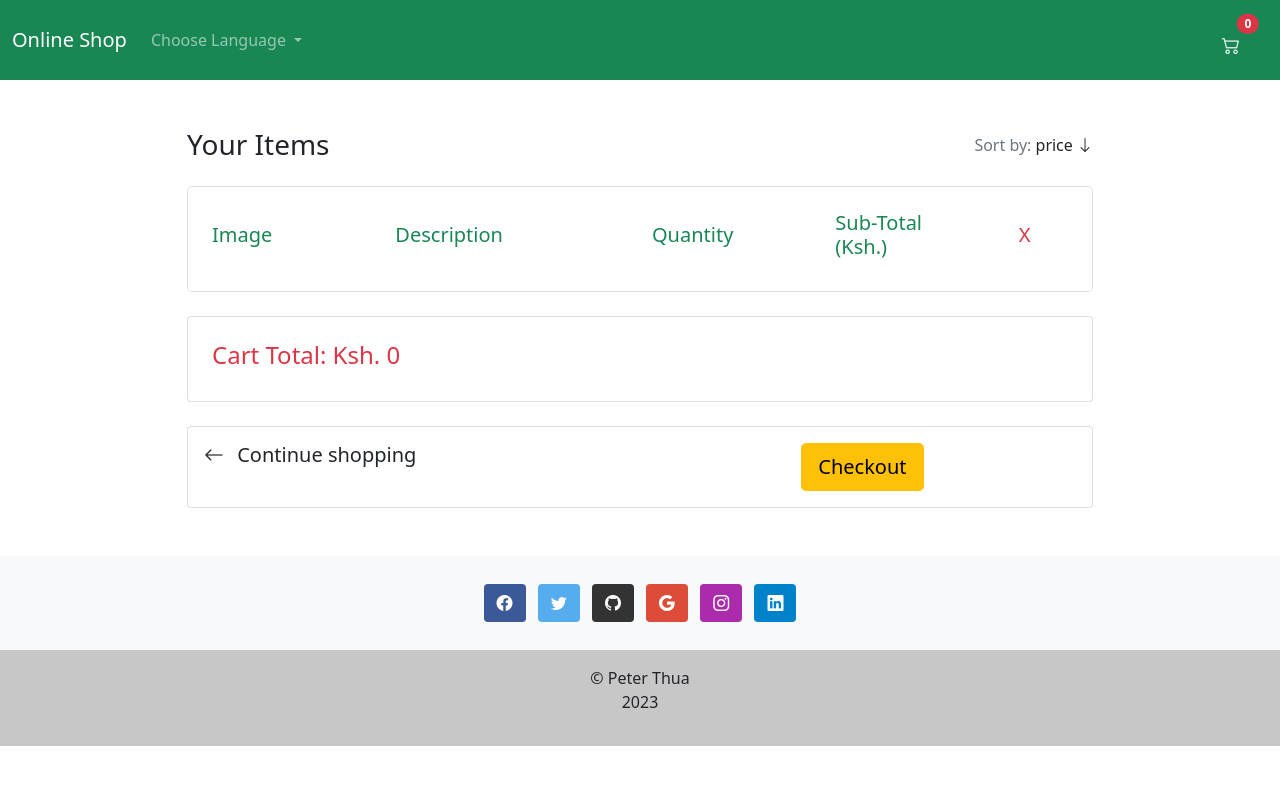
After one commit to Pinchez25/django_ecommerce, a Django app: page /en/shopping-cart in a window 1280 px wide. The commit adds this page. Shown: the top 785 px of the page. Run offline with Django 4.2, Linux system fonts and the light colour scheme; some libraries are stand-ins or nearby versions.

Commit message:
added internationalisation/localisation

```diff
--- a/Ecommerce_Site_In_Django/urls.py
+++ b/Ecommerce_Site_In_Django/urls.py
@@ -2,11 +2,13 @@ from django.conf import settings
 from django.conf.urls.static import static
 from django.contrib import admin
 from django.urls import path, include
+from django.conf.urls.i18n import i18n_patterns
 
-urlpatterns = [
+urlpatterns = i18n_patterns(
     path("admin/", admin.site.urls),
+    path('rosetta/', include('rosetta.urls')),
     path('', include('shop.urls', namespace='shop')),
-]
+)
 
 if settings.DEBUG:
     urlpatterns += static(settings.MEDIA_URL, document_root=settings.MEDIA_ROOT)
--- a/shop/templates/shop/cart.html
+++ b/shop/templates/shop/cart.html
@@ -1,5 +1,10 @@
 {% extends 'base.html' %}
+{% load i18n %}
 {% load static %}
+
+{% block title %}
+    {% trans 'Your Cart' %}
+{% endblock %}
 
 {% block styles %}
     <link rel="stylesheet" href="{% static 'css/cart.css' %}">
@@ -19,14 +24,14 @@
                 <div class="col-10">
 
                     <div class="d-flex justify-content-between align-items-center mb-4">
-                        <h3 class="fw-normal mb-0 text-black">Your Items</h3>
+                        <h3 class="fw-normal mb-0 text-black">{% trans 'Your Items' %}</h3>
                         <div>
                             <p class="mb-0">
                                 <span class="text-muted">
-                                Sort by:
+                                {% trans 'Sort by:' %}
                                 </span>
                                 <a href="#" class="text-body text-decoration-none">
-                                    price
+                                    {% trans 'price' %}
                                     <i class="bi bi-arrow-down mt-1"></i>
                                 </a>
                             </p>
@@ -36,16 +41,16 @@
                         <div class="card-body p-4">
                             <div class="row d-flex justify-content-between align-items-center">
                                 <div class="col-md-2 col-lg-2 col-xl-2 text-success h5">
-                                    Image
+                                    {% trans 'Image' %}
                                 </div>
                                 <div class="col-md-3 col-lg-3 col-xl-3 text-success h5">
-                                    Description
+                                    {% trans 'Description' %}
                                 </div>
                                 <div class="col-md-3 col-lg-3 col-xl-2 d-flex text-success h5">
-                                    Quantity
+                                    {% trans 'Quantity' %}
                                 </div>
                                 <div class="col-md-3 col-lg-2 col-xl-2 offset-lg- text-success h5">
-                                    Sub-Total (Ksh.)
+                                    {% trans 'Sub-Total' %} (Ksh.)
                                 </div>
                                 <div class="col-md-1 col-lg-1 col-xl-1 overflow-hidden h5 text-danger">
                                     X
@@ -74,13 +79,13 @@
                                                 </p>
                                             </a>
                                             <p>
-                                                <span class="text-muted">Price: </span>Ksh. {{ product.price }}
+                                                <span class="text-muted">{% trans 'Price:' %} </span>Ksh. {{ product.price }}
 
                                             </p>
                                             <p>
                                                 <a href="{{ product.category.get_absolute_url }}"
                                                    class="text-decoration-none text-primary" style="color: #9e9e9e;">
-                                                    Category: {{ product.category.name }}
+                                                    {% trans 'Category:' %} {{ product.category.name }}
                                                 </a>
                                             </p>
                                         </div>
@@ -133,7 +138,7 @@
                    {% endcomment %}
                     <div class="card mb-4">
                         <div class="card-body p-4 d-flex flex-row text-center">
-                            <p class="text-danger h4" id="cartTotal">Cart Total: Ksh. {{ basket.get_total_price }}</p>
+                            <p class="text-danger h4" id="cartTotal">{% trans 'Cart Total:' %} Ksh. {{ basket.get_total_price }}</p>
                         </div>
                     </div>
                     <div class="card">
@@ -143,7 +148,7 @@
                                     <h5 class="mb-3">
                                         <a href="{% url 'shop:index' %}" class="text-body text-decoration-none">
                                             <i class="bi bi-arrow-left me-2"></i>
-                                            Continue shopping
+                                            {% trans 'Continue shopping' %}
                                         </a>
                                     </h5>
                                 </div>
@@ -152,7 +157,7 @@
                                 </div>
                                 <div class="col-md-4 d-flex align-content-end">
                                     <button type="button" class="btn btn-warning btn-block btn-lg text-end">
-                                        Checkout
+                                        {% trans 'Checkout' %}
                                     </button>
 
                                 </div>
--- a/static/css/style.css
+++ b/static/css/style.css
@@ -0,0 +1,3 @@
+body{
+    /*padding-top: 80px;*/
+}
--- a/templates/base.html
+++ b/templates/base.html
@@ -1,3 +1,4 @@
+{% load i18n %}
 {% load static %}
 <!DOCTYPE html>
 <html lang="en">
@@ -9,7 +10,7 @@
     <link rel="shortcut icon" type="image/png" href="{% static 'favicon.ico' %}">
     <title>
         {% block title %}
-            Duka
+            {% trans "My Shop" %}
         {% endblock %}
     </title>
     <link rel="stylesheet" href="{% static 'css/bootstrap.min.css' %}">
@@ -32,5 +33,6 @@
 {% block scripts %}
 
 {% endblock %}
+{% include 'footer.html' %}
 </body>
 </html>
--- /dev/null
+++ b/templates/footer.html
@@ -0,0 +1,35 @@
+<footer class="bg-light text-white">
+    <div class="container p-4 pb-0 text-center">
+        <section class="mb-4">
+            <a class="btn text-white btn-floating m-1" style="background-color:#3b5998;" href="#">
+                <i class="bi bi-facebook"></i>
+            </a>
+            <a class="btn text-white btn-floating m-1" style="background-color:#55acee;" href="#">
+                <i class="bi bi-twitter"></i>
+            </a>
+            <a class="btn text-white btn-floating m-1" style="background-color:#333;"
+               href="https://github.com/Pinchez25/">
+                <i class="bi bi-github"></i>
+            </a>
+            <a class="btn text-white btn-floating m-1" style="background-color:#dd4b39;" href="#">
+                <i class="bi bi-google"></i>
+            </a>
+            <a class="btn text-white btn-floating m-1" style="background-color:#ac2bac;" href="#">
+                <i class="bi bi-instagram"></i>
+            </a>
+            <a class="btn text-white btn-floating m-1" style="background-color:#0082ca;" href="#">
+                <i class="bi bi-linkedin"></i>
+            </a>
+        </section>
+
+    </div>
+    <div class="text-center p-3 text-dark bi" style="background-color: rgba(0,0,0,0.2);">
+        &copy; Peter Thua
+        <p id="year"></p>
+    </div>
+</footer>
+<script>
+    const year = document.getElementById('year')
+
+    year.innerHTML = new Date().getFullYear().toString()
+</script>
--- a/templates/navbar.html
+++ b/templates/navbar.html
@@ -1,9 +1,39 @@
+{% load i18n %}
 <!-- Navbar -->
-<nav class="navbar navbar-expand-lg bg-success navbar-dark">
+<nav class="navbar navbar-expand-lg bg-success navbar-dark sticky-top">
     <!-- Container wrapper -->
     <div class="container-fluid">
         <!-- Navbar brand -->
-        <a class="navbar-brand" href="{% url 'shop:index' %}">Duka Mtandaoni</a>
+        <a class="navbar-brand" href="{% url 'shop:index' %}">{% trans "Online Shop" %}</a>
+        <button class="navbar-toggler" type="button" data-bs-toggle="collapse" data-bs-target="#navbarDropdown"
+                aria-expanded="false" aria-label="Toggle Navigation">
+            <span class="navbar-toggler-icon"></span>
+        </button>
+
+        <div class="collapse navbar-collapse" id="navbarDropdown">
+            <ul class="navbar-nav">
+                <li class="nav-item dropdown">
+                    <a class="nav-link dropdown-toggle" href="#" id="navbarDropdownLink" role="button"
+                       data-bs-toggle="dropdown"
+                       aria-expanded="false">
+                        {% trans 'Choose Language' %}
+                    </a>
+                    <ul class="dropdown-menu" aria-labelledby="navbarDropdownLink">
+                        {% get_current_language as LANGUAGE_CODE %}
+                        {% get_available_languages as LANGUAGES %}
+                        {% get_language_info_list for LANGUAGES as languages %}
+
+                        {% for language in languages %}
+                            <li>
+                                <a href="/{{ language.code }}/" {% if language.code == LANGUAGE_CODE %}
+                                   class="dropdown-item text-info" {% else %} class="dropdown-item"
+                                {% endif %} >{{ language.name_local }}</a>
+                            </li>
+                        {% endfor %}
+                    </ul>
+                </li>
+            </ul>
+        </div>
         <ul class="navbar-nav d-flex flex-row me-1">
             <li class="nav-item me-3 me-lg-0">
                 <a class="nav-link text-white position-relative m-3" style="height: 2rem;"
```
Also changed, not shown: Ecommerce_Site_In_Django/settings.py (+16 -10 lines), shop/forms.py (+5 -5 lines), shop/templates/shop/index.html (+11 -11 lines), shop/templates/shop/product_detail.html (+5 -4 lines), db.sqlite3, locale/en/LC_MESSAGES/django.po (added), locale/sw/LC_MESSAGES/django.po (added).
